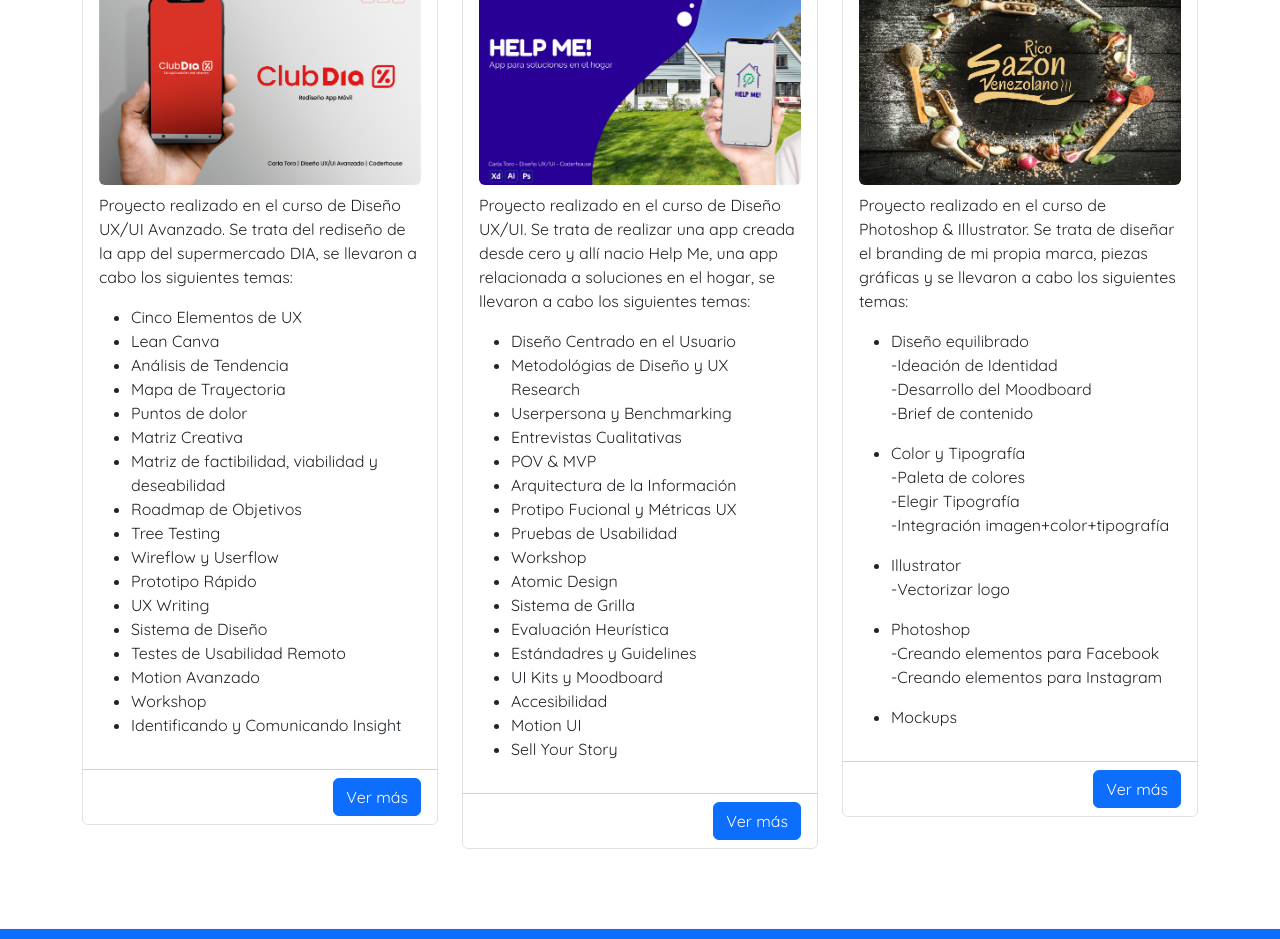
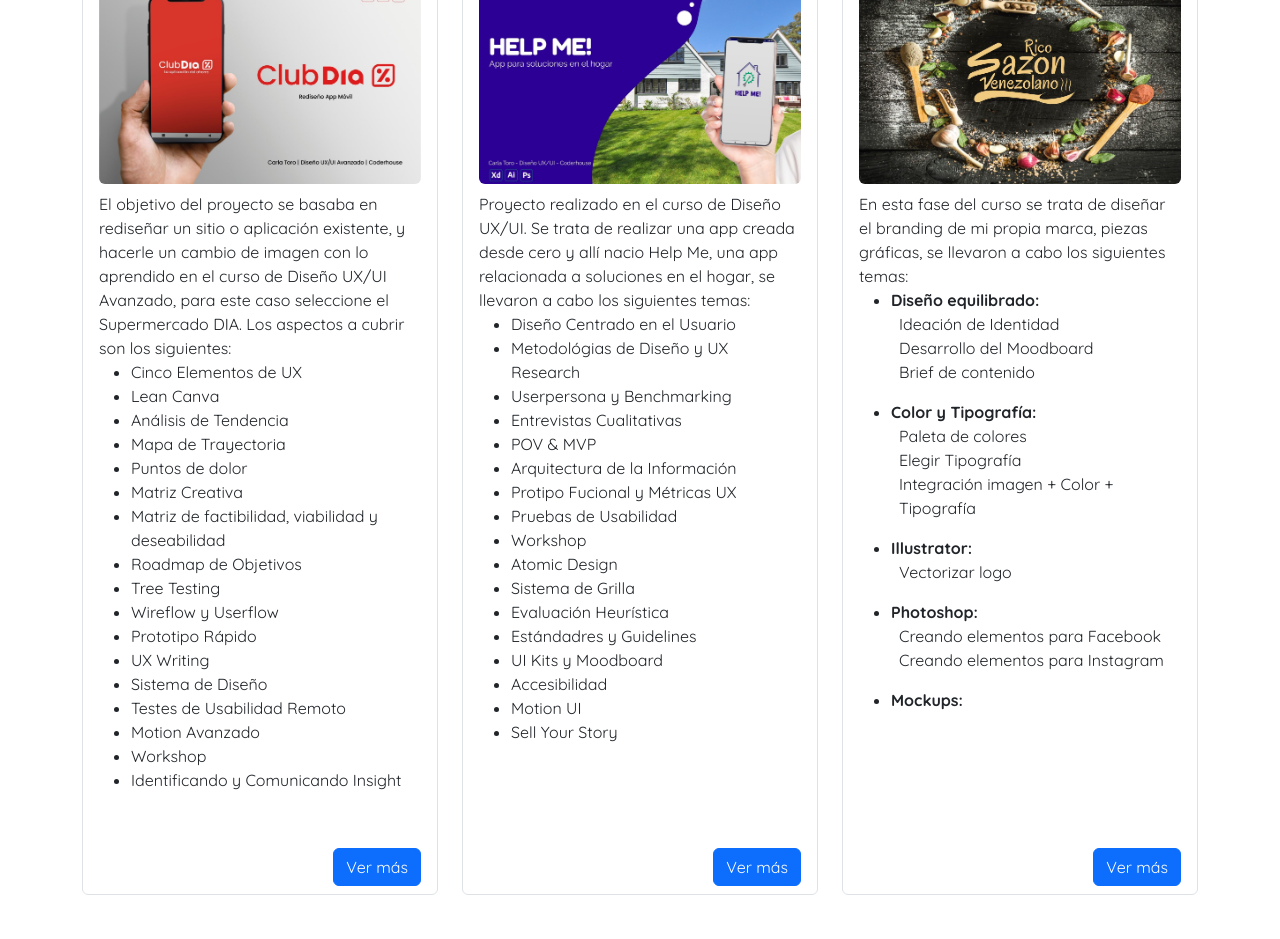
Before and after one commit to carlatoro/my-profile, a website: page paginas/proyectos.html in a window 1280 px wide. Shown: the part 354-1293 px from the top of the page. Drawn offline with nearby package versions, Linux system fonts and the light colour scheme; files that its build step writes are made by us from their sources.

Commit message:
completado de informacion

```diff
--- a/paginas/proyectos.html
+++ b/paginas/proyectos.html
@@ -85,17 +85,16 @@
         <section class="container mt-5">
           <div class="row d-flex justify-content-center">
             <div class="col-lg-4 col-sm-12 my-3">
-              <div class="card border mb-3">
-                <div class="card-header">
+              <div class="card border mb-3 h-100 overflow-auto">
+                <div class="card-header border-0">
                   <h3>Club DIA</h3>
                 </div>
                 <div class="card-body text-dark">
                   <a href="https://www.behance.net/gallery/139043941/Rediseno-App-Club-DIA" target="_blank">
-                    <img class="img-fluid rounded mx-auto d-block zoom" src="../img/club_dia.png" alt="Club Dia" />
+                    <img class="img-fluid rounded mx-auto d-block zoom" src="../img/club_dia.jpg" alt="Club Dia" />
                   </a>
                   <p class="card-text mt-2">
-                    Proyecto realizado en el curso de Diseño UX/UI Avanzado.
-                    Se trata del rediseño de la app del supermercado DIA, se llevaron a cabo los siguientes temas:
+                    El objetivo del proyecto se basaba en rediseñar un sitio o aplicación existente, y hacerle un cambio de imagen con lo aprendido en el curso de Diseño UX/UI Avanzado, para este caso seleccione el Supermercado DIA. Los aspectos a cubrir son los siguientes:
                   </p>
                   <ul>
                     <li>Cinco Elementos de UX</li>
@@ -117,7 +116,7 @@
                     <li>Identificando y Comunicando Insight</li>
                   </ul>
                 </div>
-                <div class="card-footer bg-transparent text-end">
+                <div class="card-footer border-0 bg-transparent text-end">
                   <a
                     href="https://www.behance.net/gallery/139043941/Rediseno-App-Club-DIA"
                     target="_blank"
@@ -128,13 +127,13 @@
               </div>
             </div>
             <div class="col-lg-4 col-sm-12 my-3">
-              <div class="card border mb-3">
-                <div class="card-header">
+              <div class="card border mb-3 h-100 overflow-auto">
+                <div class="card-header border-0">
                   <h3>Help Me!</h3>
                 </div>
                 <div class="card-body text-dark">
                   <a href="https://www.behance.net/gallery/130419421/App-HELP-ME" target="_blank">
-                    <img class="img-fluid rounded mx-auto d-block zoom" src="../img/help_me.png" alt="Help Me" />
+                    <img class="img-fluid rounded mx-auto d-block zoom" src="../img/help_me.jpg" alt="Help Me" />
                   </a>
                   <p class="card-text mt-2">
                     Proyecto realizado en el curso de Diseño UX/UI.
@@ -160,7 +159,7 @@
                     <li>Sell Your Story</li>
                   </ul>
                 </div>
-                <div class="card-footer bg-transparent text-end">
+                <div class="card-footer border-0 bg-transparent text-end">
                   <a
                     href="https://www.behance.net/gallery/130419421/App-HELP-ME"
                     target="_blank"
@@ -171,8 +170,8 @@
               </div>
             </div>
             <div class="col-lg-4 col-sm-12 my-3">
-              <div class="card border mb-3">
-                <div class="card-header">
+              <div class="card border mb-3 h-100 overflow-auto">
+                <div class="card-header border-0">
                   <h3>Rico Sazón Venezolano</h3>
                 </div>
                 <div class="card-body text-dark">
@@ -184,35 +183,68 @@
                     />
                   </a>
                   <p class="card-text mt-2">
-                    Proyecto realizado en el curso de Photoshop & Illustrator.
-                    Se trata de diseñar el branding de mi propia marca, piezas gráficas y se llevaron a cabo los siguientes temas:
+                    En esta fase del curso se trata de diseñar el branding de mi propia marca, piezas gráficas, se llevaron a cabo los siguientes temas:
                   </p>
                   <ul>
-                    <li>Diseño equilibrado</li>
-                    -Ideación de Identidad<br>
-                    -Desarrollo del Moodboard<br>
-                    -Brief de contenido
+                    <li>
+                      <span class="fw-bold">Diseño equilibrado:</span>
+                      <ul class="list-unstyled">
+                        <li class= "ps-2">
+                          Ideación de Identidad
+                        </li>
+                        <li class= "ps-2">
+                          Desarrollo del Moodboard
+                        </li>
+                        <li class= "ps-2">
+                          Brief de contenido
+                        </li>
+                      </ul>
+                    </li>
                   </ul>
                   <ul>
-                    <li>Color y Tipografía</li>
-                    -Paleta de colores<br>
-                    -Elegir Tipografía<br>
-                    -Integración imagen+color+tipografía
+                    <li>
+                      <span class="fw-bold">Color y Tipografía:</span>
+                      <ul class="list-unstyled">
+                        <li class= "ps-2">
+                          Paleta de colores
+                        </li>
+                        <li class= "ps-2">
+                          Elegir Tipografía
+                        </li>
+                        <li class= "ps-2">
+                          Integración imagen + Color + Tipografía
+                        </li>
+                      </ul>
+                    </li>
                   </ul>
                   <ul>
-                    <li>Illustrator</li>
-                    -Vectorizar logo<br>
+                    <li>
+                      <span class="fw-bold">Illustrator:</span>
+                      <ul class="list-unstyled">
+                        <li class= "ps-2">
+                          Vectorizar logo
+                        </li>
+                      </ul>
+                    </li>
                   </ul>
                   <ul>
-                    <li>Photoshop</li>
-                    -Creando elementos para Facebook<br>
-                    -Creando elementos para Instagram
+                    <li>
+                      <span class="fw-bold">Photoshop:</span>
+                      <ul class="list-unstyled">
+                        <li class= "ps-2">
+                          Creando elementos para Facebook
+                        </li>
+                        <li class= "ps-2">
+                          Creando elementos para Instagram
+                        </li>
+                      </ul>
+                    </li>
                   </ul>
                   <ul>
-                    <li>Mockups</li>
+                    <li><span class="fw-bold">Mockups:</span></li>
                   </ul>
                 </div>
-                <div class="card-footer bg-transparent text-end">
+                <div class="card-footer border-0 bg-transparent text-end">
                   <a
                     href="https://www.behance.net/gallery/122244239/Rico-Sazon-Venezolano"
                     target="_blank"
--- a/scss/styles.scss
+++ b/scss/styles.scss
@@ -1,6 +1,6 @@
 @import './base/mixins';
 
-* {
+*,html, body, p {
   box-sizing: border-box;
   margin: 0;
   padding: 0;
@@ -12,6 +12,10 @@
 
 body {
   font-family: 'Quicksand', sans-serif;
+}
+
+a {
+  text-decoration: none;
 }
 
 header {
```
Also changed, not shown: index.html (+2 -3 lines), paginas/acercademi.html (+95 -37 lines), paginas/habilidades.html (+5 -5 lines), img/club_dia.jpg (added), img/club_dia.png (deleted), img/help_me.jpg (added), img/help_me.png (deleted).
